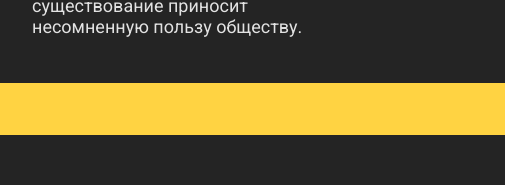
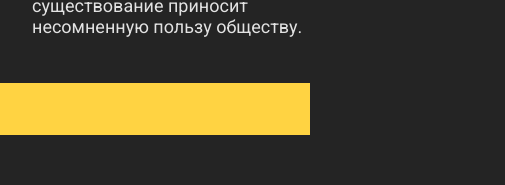
Before and after one commit to sava1339/andrew-py, a React (Vite) app: page / in a window 390 px wide. Shown: the part 594-779 px from the top of the page, 505 px wide, since content can reach past the window. Built offline with nearby package versions, Linux system fonts and the light colour scheme.

Commit message:
fix mobile version

```diff
--- a/src/App.css
+++ b/src/App.css
@@ -396,7 +396,7 @@
         display: none;
     }
     .snake-content-bottom{
-        overflow-x: hidden;
+        max-width: 100vw;
     }
 }
 @media screen and (max-width: 1020px) {
```
